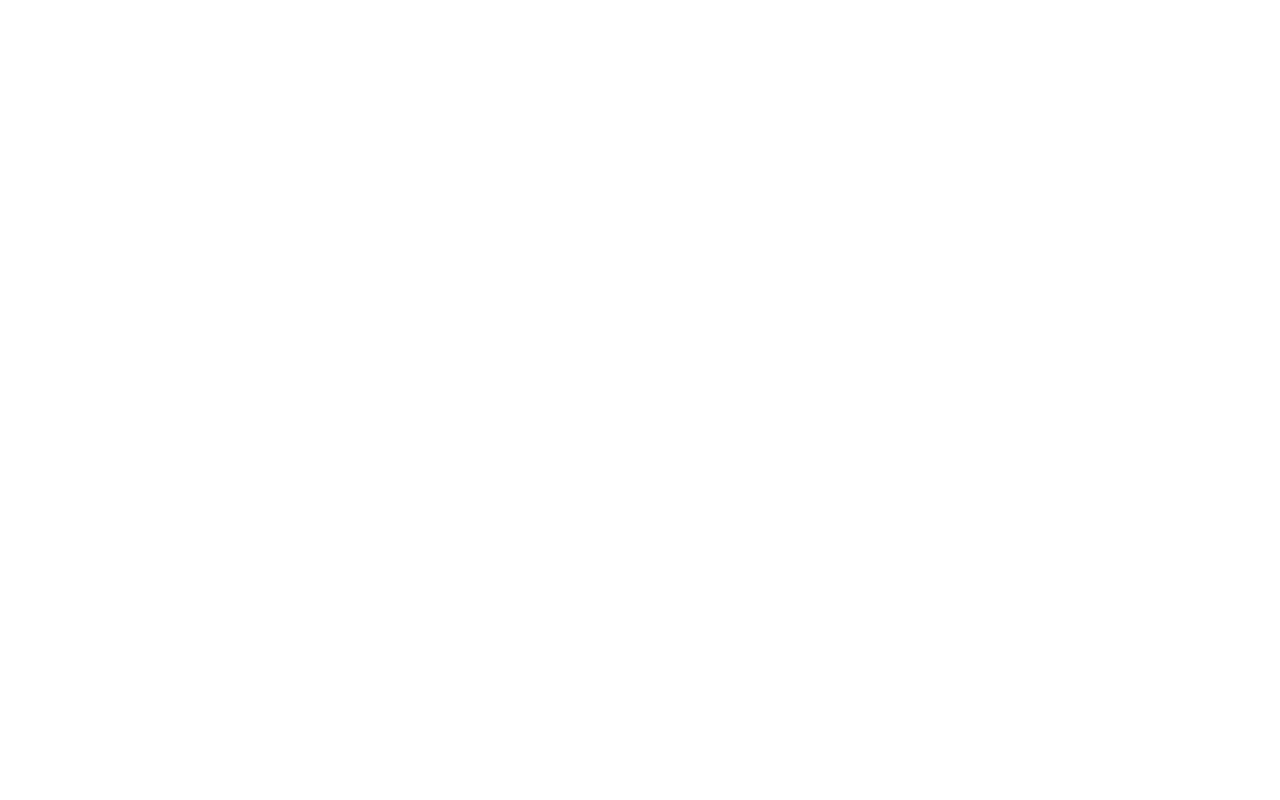
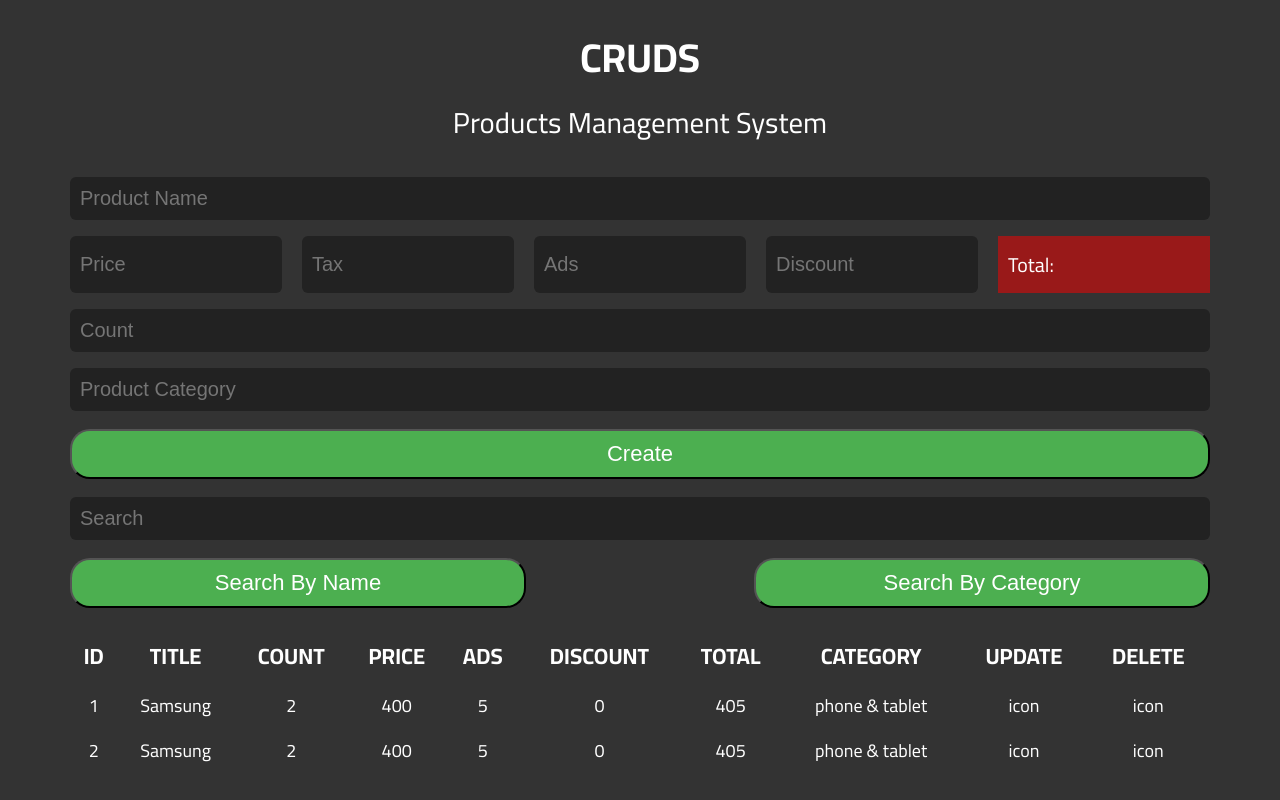
Before and after one commit to ayoub99a/CRUDS-By-JS, a plain HTML site: page index.html in a window 1280 px wide. Drawn offline with Linux system fonts and the light colour scheme.

Commit message:
HTML, CSS Part

```diff
--- a/css/style.css
+++ b/css/style.css
@@ -0,0 +1,218 @@
+* {
+  -wekbit-box-sizing: border-box;
+  -moz-box-sizing: border-box;
+  box-sizing: border-box;
+  padding: 0;
+  margin: 0;
+}
+
+:root {
+  --green: #4caf50;
+}
+
+html {
+  scroll-behavior: smooth;
+}
+
+body {
+  height: 1000px; /* JUST FOR TESTING */
+  font-family: "Cairo", sans-serif;
+  background-color: #333;
+  color: #fff;
+}
+
+ul {
+  list-style: none;
+}
+
+a {
+  text-decoration: none;
+}
+
+.dark-input {
+  background-color: #222;
+  color: #fff;
+  padding: 10px;
+  font-size: 20px;
+  margin: 8px 0;
+  border: none;
+  border-radius: 6px;
+  transition: 0.3s;
+}
+
+.dark-input:focus {
+  background-color: #000;
+  transform: scale(1.05);
+}
+
+.dark-button {
+  padding: 10px;
+  font-size: 22px;
+  color: white;
+  background-color: var(--green);
+  cursor: pointer;
+  text-transform: capitalize;
+  transition: 0.3s;
+  margin: 10px 0;
+  border-radius: 20px;
+}
+
+.dark-button:hover {
+  background-color: #1ea919;
+  letter-spacing: 1.3px;
+}
+
+/* Extra Small Screens -> Mobile First */
+.container {
+  padding-left: 15px;
+  padding-right: 15px;
+  margin-left: auto;
+  margin-right: auto;
+}
+
+/* Small Screens */
+@media (min-width: 768px) {
+  .container {
+    width: 750px;
+  }
+}
+
+/* Medium Screens */
+@media (min-width: 992px) {
+  .container {
+    width: 970px;
+  }
+}
+
+/* Large Screens */
+@media (min-width: 1200px) {
+  .container {
+    width: 1170px;
+  }
+}
+
+/* Start title */
+
+.title {
+  text-align: center;
+  margin: 20px 0;
+}
+
+.title h1 {
+  font-size: 2.5rem;
+  text-transform: uppercase;
+}
+
+.title p {
+  font-size: 1.8rem;
+  text-transform: capitalize;
+}
+
+/* End title */
+
+/* Start create-area */
+
+.create-area form {
+  display: grid;
+  grid-template-columns: repeat(5, minmax(180px, 1fr));
+  gap: 0 20px;
+}
+
+.create-area form input:focus {
+  outline: none;
+}
+
+.create-area .product-name {
+  grid-column: 1 / 6;
+}
+
+.create-area .price,
+.create-area .tax,
+.create-area .ads,
+.create-area .discount,
+.create-area .total {
+  grid-row: 2 / 3;
+}
+
+.create-area .total {
+  font-size: 20px;
+  padding: 10px;
+  margin: 8px 0;
+  background-color: rgb(255, 0, 0, 0.5);
+  cursor: pointer;
+}
+
+.create-area .count {
+  grid-row: 3 / 4;
+  grid-column: 1 / 6;
+}
+
+.create-area .create-btn {
+  grid-column: 1 / 6;
+}
+
+/* End create-area */
+
+/* Start Search - Delete Area */
+
+.search-delete form {
+  display: grid;
+  grid-template-columns: repeat(5, minmax(180px, 1fr));
+}
+
+.search-delete .search {
+  grid-column: 1 / 6;
+}
+
+.search-delete .search-name {
+  grid-column: 1 / 3;
+}
+
+.search-delete .search-cat {
+  grid-column: 4 / 6;
+}
+
+.search-delete .delete-btn {
+  grid-column: 1 / 6;
+  background-color: #ff4747;
+}
+
+.search-delete .delete-btn:hover {
+  background-color: #ff3535;
+}
+
+/* End Search - Delete Area */
+
+/* Start Data */
+
+.output-data table {
+  width: 100%;
+  text-align: center;
+  margin: 10px 0
+}
+
+
+.output-data thead th {
+  text-transform: uppercase;
+  font-size: 22px;
+  padding: 5px
+}
+
+.output-data td {
+  font-size: 18px;
+  padding: 5px
+}
+/*
+.data .products .product {
+  display: flex;
+  justify-content: space-around;
+  align-items: center;
+}
+
+.data .products .product span {
+  text-transform: uppercase;
+  font-size: 22px;
+  font-weight: bold;
+} */
+
+/* End Data */
--- a/index.html
+++ b/index.html
@@ -15,6 +15,122 @@
     <link rel="stylesheet" href="css/style.css" />
   </head>
   <body>
+    <div class="title">
+      <h1>CRUDS</h1>
+      <p>products management system</p>
+    </div>
+    <div class="create-area">
+      <div class="container">
+        <form action="">
+          <input
+            type="text"
+            placeholder="Product Name"
+            class="product-name dark-input"
+            id="productName"
+          />
+          <input
+            type="number"
+            placeholder="Price"
+            class="price dark-input"
+            id="price"
+          />
+          <input
+            type="number"
+            placeholder="Tax"
+            class="tax dark-input"
+            id="tax"
+          />
+          <input
+            type="number"
+            placeholder="Ads"
+            class="ads dark-input"
+            id="ads"
+          />
+          <input
+            type="number"
+            placeholder="Discount"
+            class="discount dark-input"
+            id="discount"
+          />
+          <span class="total" id="total">Total:</span>
+          <input
+            type="number"
+            placeholder="Count"
+            class="count dark-input"
+            id="count"
+          />
+          <input
+            type="text"
+            placeholder="Product Category"
+            class="product-name dark-input"
+            id="category"
+          />
+          <button class="create-btn dark-button" id="createBtn">create</button>
+        </form>
+      </div>
+    </div>
+    <div class="search-delete">
+      <div class="container">
+        <form action="">
+          <input
+            type="search"
+            placeholder="Search"
+            class="search dark-input"
+            id="search"
+          />
+          <button class="search-name dark-button" id = "searchByName">search by name</button>
+          <button class="search-cat dark-button" id = "searchByCat">search by category</button>
+        </form>
+      </div>
+    </div>
+    <div class="output-data">
+      <div class="container">
+        <table>
+          <thead>
+            <tr>
+              <th>id</th>
+              <th>title</th>
+              <th>count</th>
+              <th>price</th>
+              <th>ads</th>
+              <th>discount</th>
+              <th>total</th>
+              <th>category</th>
+              <th>update</th>
+              <th>delete</th>
+            </tr>
+          </thead>
+          <tbody>
+            <tr class="product">
+              <td>1</td>
+              <td>Samsung</td>
+              <td>2</td>
+              <td>400</td>
+              <td>5</td>
+              <td>0</td>
+              <td>405</td>
+              <td>phone & tablet</td>
+              <td>icon</td>
+              <td>icon</td>
+            </tr>
+            <tr class="product">
+              <td>2</td>
+              <td>Samsung</td>
+              <td>2</td>
+              <td>400</td>
+              <td>5</td>
+              <td>0</td>
+              <td>405</td>
+              <td>phone & tablet</td>
+              <td>icon</td>
+              <td>icon</td>
+            </tr>
+          </tbody>
+        </table>
+        </div>
+      </div>
+    </div>
+
     <script src="js/main.js"></script>
   </body>
 </html>
```
Also changed, not shown: 1 other file.
